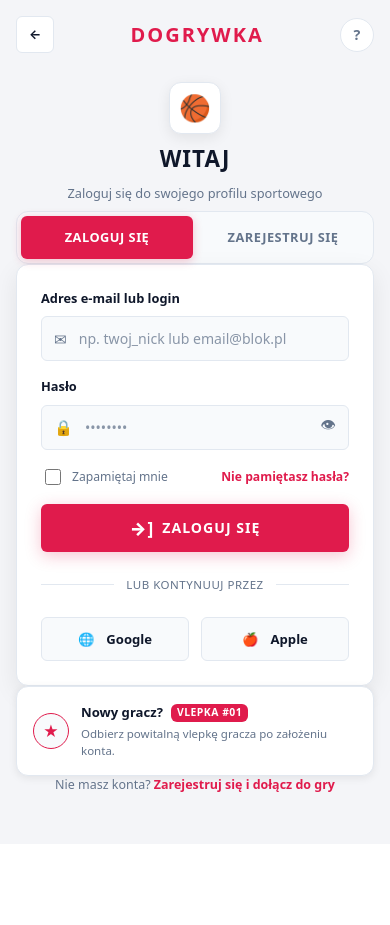
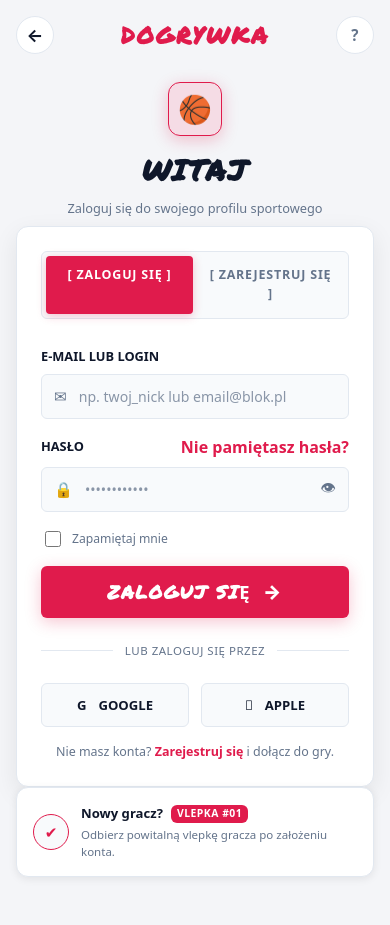
Before and after one commit to HaczykK/WDPAI-Project, a PHP site: page / in a window 390 px wide. Before the commit the page ends 792 px from the top, so only its background shows below. Run offline with PHP 8.4, Linux system fonts and the light colour scheme.

Commit message:
feat: update styling and content for login, home, and profile pages with new typography and responsive design

```diff
--- a/public/css/style.css
+++ b/public/css/style.css
@@ -44,6 +44,9 @@
 
     /* Układ desktopowy */
     --sidebar-width: 260px;
+
+    /* Typografia miejska / akcentowa */
+    --font-display: 'Permanent Marker', 'Impact', system-ui, -apple-system, sans-serif;
 }
 
 /* 2. Motyw ciemny (aktywowany przez atrybut data-theme="dark") */
@@ -926,54 +929,72 @@ body.auth-body {
     margin: 0 auto;
 }
 
-.auth-nav-btn {
+/* Przycisk powrotu na telefonie (okrągły) */
+.auth-back-mobile {
     display: inline-flex;
     align-items: center;
-    gap: var(--space-1);
+    justify-content: center;
+    width: 38px;
+    height: 38px;
     background-color: var(--color-surface);
     border: 1px solid var(--color-border);
-    border-radius: var(--border-radius-sm);
+    border-radius: 50%;
     color: var(--color-text);
-    padding: var(--space-1) var(--space-2);
-    font-size: 0.8rem;
+    font-size: 1.1rem;
     font-weight: 700;
     transition: background-color 0.2s ease, border-color 0.2s ease, transform 0.2s ease;
 }
 
-.auth-nav-btn:hover {
+.auth-back-mobile:hover {
     background-color: var(--color-surface-hover);
     border-color: var(--color-primary);
     transform: translateX(-2px);
 }
 
-.auth-nav-text {
-    display: none;
+.auth-brand {
+    display: flex;
+    align-items: center;
 }
 
 .auth-brand-logo {
-    font-size: 1.25rem;
+    font-family: var(--font-display);
+    font-size: 1.45rem;
     font-weight: 900;
     letter-spacing: 2px;
     text-transform: uppercase;
     color: var(--color-primary);
-}
-
-.auth-help-btn {
+    text-decoration: none;
+}
+
+.auth-top-actions {
+    display: flex;
+    align-items: center;
+    gap: var(--space-3);
+}
+
+/* Elementy ukryte na telefonie */
+.auth-faq-link,
+.auth-btn-back {
+    display: none;
+}
+
+/* Przycisk pomocy na telefonie (okrągły) */
+.auth-help-mobile {
     display: inline-flex;
     align-items: center;
     justify-content: center;
-    width: 34px;
-    height: 34px;
+    width: 38px;
+    height: 38px;
     background-color: var(--color-surface);
     border: 1px solid var(--color-border);
     border-radius: 50%;
     color: var(--color-text-muted);
-    font-size: 0.9rem;
+    font-size: 0.95rem;
     font-weight: 800;
     transition: background-color 0.2s ease, color 0.2s ease, border-color 0.2s ease;
 }
 
-.auth-help-btn:hover {
+.auth-help-mobile:hover {
     background-color: var(--color-surface-hover);
     color: var(--color-text);
     border-color: var(--color-accent);
@@ -1013,23 +1034,24 @@ body.auth-body {
 }
 
 .auth-avatar-badge {
-    width: 52px;
-    height: 52px;
-    background-color: var(--color-surface);
-    border: 1px solid var(--color-border);
+    width: 54px;
+    height: 54px;
+    background-color: rgba(255, 42, 95, 0.12);
+    border: 1px solid var(--color-primary);
     border-radius: var(--border-radius);
     display: flex;
     align-items: center;
     justify-content: center;
-    font-size: 1.6rem;
-    box-shadow: 0 4px 14px var(--color-shadow);
+    font-size: 1.7rem;
+    box-shadow: 0 4px 16px var(--color-primary-glow);
 }
 
 .auth-welcome-title {
-    margin: 0;
-    font-size: 1.4rem;
+    margin: 4px 0 0;
+    font-family: var(--font-display);
+    font-size: 1.8rem;
     font-weight: 900;
-    letter-spacing: 1px;
+    letter-spacing: 1.5px;
     text-transform: uppercase;
 }
 
@@ -1041,23 +1063,24 @@ body.auth-body {
 
 /* Przełącznik zakładek (Zaloguj się / Zarejestruj się) */
 .auth-tabs {
-    display: flex;
+    display: grid;
+    grid-template-columns: 1fr 1fr;
     background-color: var(--color-surface-card);
     border: 1px solid var(--color-border);
-    border-radius: var(--border-radius);
+    border-radius: var(--border-radius-sm);
     padding: 4px;
     gap: 4px;
+    margin-bottom: var(--space-2);
 }
 
 .auth-tab {
-    flex: 1;
     text-align: center;
-    padding: var(--space-2);
-    border-radius: var(--border-radius-sm);
-    font-size: 0.8rem;
-    font-weight: 800;
-    text-transform: uppercase;
-    letter-spacing: 0.5px;
+    padding: 10px var(--space-2);
+    border-radius: calc(var(--border-radius-sm) - 2px);
+    font-size: 0.78rem;
+    font-weight: 900;
+    text-transform: uppercase;
+    letter-spacing: 0.8px;
     color: var(--color-text-muted);
     transition: background-color 0.2s ease, color 0.2s ease, box-shadow 0.2s ease;
 }
@@ -1228,25 +1251,29 @@ body.auth-body {
     opacity: 0.85;
 }
 
+.hide-mobile {
+    display: none;
+}
+
 /* Przycisk logowania submit */
 .btn-auth-submit {
     width: 100%;
     padding: var(--space-2) var(--space-3);
-    min-height: 44px;
+    min-height: 48px;
     background-color: var(--color-primary);
     color: var(--color-text-on-primary);
     border: none;
     border-radius: var(--border-radius-sm);
-    font-family: inherit;
-    font-size: 0.88rem;
+    font-family: var(--font-display);
+    font-size: 1.15rem;
     font-weight: 900;
     text-transform: uppercase;
-    letter-spacing: 1px;
+    letter-spacing: 1.5px;
     cursor: pointer;
     display: flex;
     align-items: center;
     justify-content: center;
-    gap: var(--space-1);
+    gap: var(--space-2);
     box-shadow: 0 4px 16px var(--color-primary-glow);
     transition: background-color 0.2s ease, transform 0.2s ease, box-shadow 0.2s ease;
 }
@@ -1258,7 +1285,7 @@ body.auth-body {
 }
 
 .btn-submit-icon {
-    font-size: 1.1rem;
+    font-size: 1.2rem;
     font-weight: 900;
 }
 
--- a/public/views/login.html.php
+++ b/public/views/login.html.php
@@ -4,6 +4,10 @@
     <meta charset="UTF-8">
     <meta name="viewport" content="width=device-width, initial-scale=1.0">
     <title><?= htmlspecialchars((string) ($pageTitle ?? 'DoGrywka - Zaloguj się')) ?></title>
+    <!-- Czcionki miejskie / markerowe dla nagłówków -->
+    <link rel="preconnect" href="https://fonts.googleapis.com">
+    <link rel="preconnect" href="https://fonts.gstatic.com" crossorigin>
+    <link href="https://fonts.googleapis.com/css2?family=Permanent+Marker&display=swap" rel="stylesheet">
     <!-- Skrypt anty-FOUC zapobiegający mignięciu motywu -->
     <script>
         (function() {
@@ -17,42 +21,56 @@
 <body class="auth-body">
     <!-- Pasek nawigacyjny na ekranie logowania -->
     <header class="auth-top-bar">
-        <a href="/home" class="auth-nav-btn" aria-label="Wróć na stronę główną" title="Wróć do bazy">
-            <span class="auth-nav-icon" aria-hidden="true">←</span>
-            <span class="auth-nav-text">Wróć do bazy</span>
+        <!-- Lewa strona (mobile: przycisk powrotu w kółku; desktop: ukryty) -->
+        <a href="/home" class="auth-back-mobile" aria-label="Wróć na stronę główną" title="Wróć do bazy">
+            <span aria-hidden="true">←</span>
         </a>
+
+        <!-- Logo aplikacji (mobile: wyśrodkowane; desktop: po lewej) -->
         <div class="auth-brand">
-            <span class="auth-brand-logo">DoGrywka</span>
+            <a href="/" class="auth-brand-logo">DOGRYWKA</a>
         </div>
-        <a href="/faq" class="auth-help-btn" aria-label="Pomoc i FAQ" title="Pomoc i FAQ">
-            <span aria-hidden="true">?</span>
-        </a>
+
+        <!-- Prawa strona nawigacji -->
+        <div class="auth-top-actions">
+            <a href="/faq" class="auth-faq-link">POMOC / FAQ</a>
+            <a href="/home" class="auth-btn-back">
+                <span aria-hidden="true">←</span>
+                <span>WRÓĆ DO BAZY</span>
+            </a>
+            <a href="/faq" class="auth-help-mobile" aria-label="Pomoc i FAQ" title="Pomoc i FAQ">
+                <span aria-hidden="true">?</span>
+            </a>
+        </div>
     </header>
 
     <main class="auth-main-layout">
         <div class="auth-container">
             <!-- Kolumna lewa (Hero / Slogan - prezentowana na większych ekranach desktopowych) -->
             <section class="auth-hero-showcase">
-                <span class="auth-season-tag">● Sezon #04 // Rezerwacje i Rozgrywki</span>
+                <div class="auth-season-tag">
+                    <span class="season-dot" aria-hidden="true">•</span>
+                    <span>SEZON #04 // REZERWACJE I ROZGRYWKI</span>
+                </div>
                 <h1 class="auth-hero-title">
-                    Zbierz skład.<br>
-                    <span class="text-primary">Rezerwuj boiska.</span><br>
-                    Graj o punkty.
+                    ZBIERZ SKŁAD.<br>
+                    <span class="text-primary">REZERWUJ BOISKA.</span><br>
+                    GRAJ O PUNKTY.
                 </h1>
                 <p class="auth-hero-desc">
                     Szybkie rezerwacje orlików, zrzutki na oświetlenie i osiedlowe mecze w jednym miejscu.
                 </p>
 
                 <div class="auth-promo-card">
-                    <div class="promo-icon-badge" aria-hidden="true">★</div>
+                    <div class="promo-icon-badge" aria-hidden="true">✪</div>
                     <div class="promo-content">
                         <div class="promo-header">
-                            <span class="promo-badge-tag">Vlepka #01</span>
-                            <strong class="promo-title">Stały Bywalec</strong>
+                            <span class="promo-badge-tag">VLEPKA #01</span>
+                            <strong class="promo-title">STAŁY BYWALEC</strong>
                         </div>
                         <p class="promo-desc">Unikalna odznaka startowa przyznawana automatycznie do Twojego profilu po dołączeniu.</p>
                     </div>
-                    <span class="promo-pill">Free Drop</span>
+                    <span class="promo-pill"><span aria-hidden="true">✔</span> FREE DROP</span>
                 </div>
             </section>
 
@@ -61,18 +79,18 @@
                 <!-- Nagłówek powitalny (widok mobilny) -->
                 <div class="auth-mobile-header">
                     <div class="auth-avatar-badge" aria-hidden="true">🏀</div>
-                    <h2 class="auth-welcome-title">Witaj</h2>
+                    <h2 class="auth-welcome-title">WITAJ</h2>
                     <p class="auth-welcome-subtitle">Zaloguj się do swojego profilu sportowego</p>
-                </div>
-
-                <!-- Przełącznik trybu logowanie / rejestracja -->
-                <div class="auth-tabs" role="tablist">
-                    <a href="/login" class="auth-tab active" role="tab" aria-selected="true">Zaloguj się</a>
-                    <a href="/register" class="auth-tab" role="tab" aria-selected="false">Zarejestruj się</a>
                 </div>
 
                 <!-- Karta formularza -->
                 <div class="auth-card">
+                    <!-- Przełącznik trybu logowanie / rejestracja na górze karty -->
+                    <div class="auth-tabs" role="tablist">
+                        <a href="/login" class="auth-tab active" role="tab" aria-selected="true">[ ZALOGUJ SIĘ ]</a>
+                        <a href="/register" class="auth-tab" role="tab" aria-selected="false">[ ZAREJESTRUJ SIĘ ]</a>
+                    </div>
+
                     <!-- Miejsce na komunikaty błędów z backendu (np. błędne hasło) -->
                     <!--
                     <div class="auth-alert auth-alert-error" role="alert">
@@ -88,7 +106,7 @@
                     <form method="POST" action="/login" class="auth-form" novalidate>
                         <!-- Pole: E-mail lub login -->
                         <div class="form-group">
-                            <label for="login-field" class="form-label">Adres e-mail lub login</label>
+                            <label for="login-field" class="form-label">E-MAIL LUB LOGIN</label>
                             <div class="input-wrapper">
                                 <span class="input-icon" aria-hidden="true">✉</span>
                                 <input
@@ -106,7 +124,8 @@
                         <!-- Pole: Hasło -->
                         <div class="form-group">
                             <div class="form-label-row">
-                                <label for="password-field" class="form-label">Hasło</label>
+                                <label for="password-field" class="form-label">HASŁO</label>
+                                <a href="/forgot-password" class="auth-forgot-link">Nie pamiętasz hasła?</a>
                             </div>
                             <div class="input-wrapper">
                                 <span class="input-icon" aria-hidden="true">🔒</span>
@@ -115,7 +134,7 @@
                                     id="password-field"
                                     name="password"
                                     class="form-input"
-                                    placeholder="••••••••"
+                                    placeholder="••••••••••••"
                                     required
                                     autocomplete="current-password"
                                 >
@@ -131,43 +150,47 @@
                             </div>
                         </div>
 
-                        <!-- Opcje: Zapamiętaj mnie i Nie pamiętasz hasła? -->
+                        <!-- Opcje: Zapamiętaj mnie -->
                         <div class="form-options-row">
                             <label class="form-checkbox-label">
                                 <input type="checkbox" name="remember_me" value="1" class="form-checkbox">
-                                <span>Zapamiętaj mnie</span>
+                                <span>Zapamiętaj mnie <span class="hide-mobile">na tym urządzeniu</span></span>
                             </label>
-                            <a href="/forgot-password" class="auth-forgot-link">Nie pamiętasz hasła?</a>
                         </div>
 
                         <!-- Przycisk zatwierdzenia formularza -->
                         <button type="submit" class="btn-auth-submit">
-                            <span class="btn-submit-icon" aria-hidden="true">→]</span>
-                            <span>Zaloguj się</span>
+                            <span>ZALOGUJ SIĘ</span>
+                            <span class="btn-submit-icon" aria-hidden="true">→</span>
                         </button>
                     </form>
 
                     <!-- Rozdzielacz metod logowania -->
                     <div class="auth-divider">
-                        <span>lub kontynuuj przez</span>
+                        <span>LUB ZALOGUJ SIĘ PRZEZ</span>
                     </div>
 
                     <!-- Logowanie przez serwisy zewnętrzne -->
                     <div class="auth-social-actions">
                         <button type="button" class="btn-social">
-                            <span class="social-icon" aria-hidden="true">🌐</span>
-                            <span>Google</span>
+                            <span class="social-icon" aria-hidden="true">G</span>
+                            <span>GOOGLE</span>
                         </button>
                         <button type="button" class="btn-social">
-                            <span class="social-icon" aria-hidden="true">🍎</span>
-                            <span>Apple</span>
+                            <span class="social-icon" aria-hidden="true"></span>
+                            <span>APPLE</span>
                         </button>
                     </div>
+
+                    <!-- Informacja o rejestracji pod formularzem -->
+                    <footer class="auth-card-footer">
+                        <p>Nie masz konta? <a href="/register" class="auth-register-link">Zarejestruj się</a> i dołącz do gry.</p>
+                    </footer>
                 </div>
 
                 <!-- Karta promocyjna dla nowych graczy (mobilna) -->
                 <div class="auth-mobile-promo">
-                    <div class="promo-icon-badge" aria-hidden="true">★</div>
+                    <div class="promo-icon-badge" aria-hidden="true">✔</div>
                     <div class="promo-text-wrap">
                         <div class="promo-header-row">
                             <strong>Nowy gracz?</strong>
@@ -176,11 +199,6 @@
                         <p>Odbierz powitalną vlepkę gracza po założeniu konta.</p>
                     </div>
                 </div>
-
-                <!-- Informacja o rejestracji na dole -->
-                <footer class="auth-card-footer">
-                    <p>Nie masz konta? <a href="/register" class="auth-register-link">Zarejestruj się i dołącz do gry</a></p>
-                </footer>
             </section>
         </div>
     </main>
--- a/public/views/profile.html.php
+++ b/public/views/profile.html.php
@@ -38,7 +38,7 @@
             <article>
                 <h3>Wyróżnienia aktywne</h3>
                 <ul>
-                    <li>Puchar: <strong>Król Strzelców Edycji Letniej</strong></li>
+                    <li>Tytuł: <strong>Stały Bywalec Rejonu</strong></li>
                     <li>Tytuł: <strong>Niezawodny Partner Zespołu</strong></li>
                 </ul>
             </article>
@@ -47,8 +47,8 @@
                 <summary>Rozwiń pełną listę odznak ze Ściany Sław</summary>
                 <ul>
                     <li>
-                        <strong>Król Strzelców Orlika</strong>
-                        <p>Zdobądź co najmniej 10 bramek w jednym sezonie ustawek. Odznaka zdobyta: 14.07.2026.</p>
+                        <strong>Stały Bywalec</strong>
+                        <p>Weź udział w co najmniej 10 ustawkach w jednym sezonie. Odznaka zdobyta: 14.07.2026.</p>
                     </li>
                     <li>
                         <strong>Niezawodny Skład</strong>
```
Also changed, not shown: other parts of public/css/style.css (+75 -9 lines), public/views/home.html.php (+6 -6 lines).
